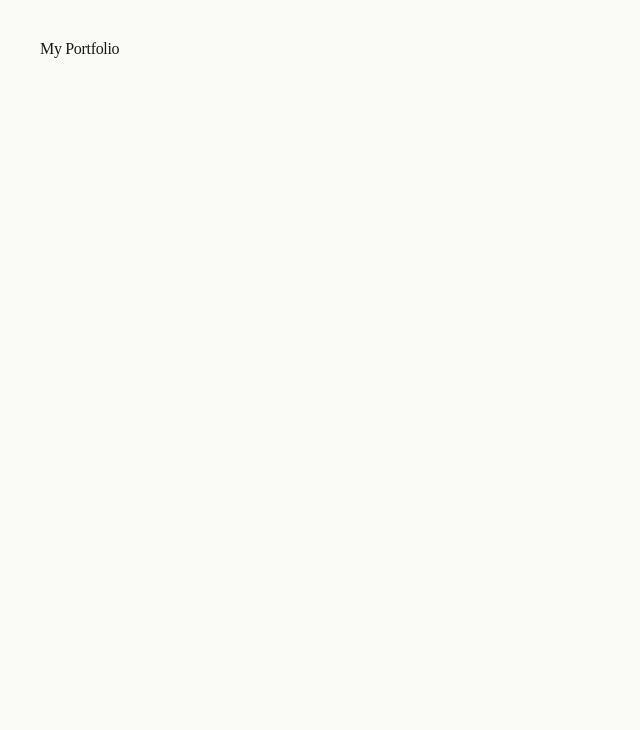
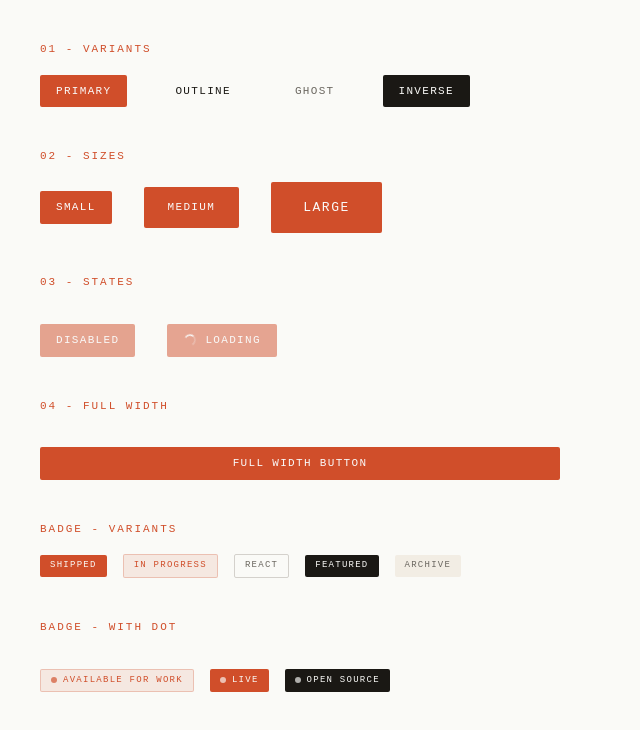
Before and after one commit to Nandagopal-D-2702/MyPortfolio-2026, a React (Vite) app: page / in a window 1280 px wide. Shown: the top 730 px of the page, without its empty margins (0-640 px from the left). Built offline with nearby package versions, Linux system fonts and the light colour scheme; a web font is replaced by a local one.

Commit message:
feat: add Button and Bagde ui components

```diff
--- a/src/App.jsx
+++ b/src/App.jsx
@@ -1,7 +1,107 @@
+import Button from './components/ui/Button'
+import Badge from './components/ui/Badge'
+
 function App() {
   return (
-    <div style={{ padding: '40px' }}>
-      <h1>My Portfolio</h1>
+    <div
+      style={{
+        padding: 'var(--space-10)',
+        display: 'flex',
+        flexDirection: 'column',
+        gap: 'var(--space-10)',
+        maxWidth: '600px',
+      }}
+    >
+      {/* Section 1 - Variants */}
+      <div>
+        <p className="label-accent" style={{ marginBottom: 'var(--space-4)' }}>
+          01 - Variants
+        </p>
+        <div style={{ display: 'flex', gap: 'var(--space-8)' }}>
+          <Button variant="primary">Primary</Button>
+          <Button variant="outline">Outline</Button>
+          <Button variant="ghost">Ghost</Button>
+          <Button variant="inverse">Inverse</Button>
+        </div>
+      </div>
+
+      {/* Section 2 - Sizes */}
+      <div>
+        <p className="label-accent" style={{ marginBottom: 'var(--space-4)' }}>
+          02 - Sizes
+        </p>
+        <div
+          style={{
+            display: 'flex',
+            gap: 'var(--space-8)',
+            alignItems: 'center',
+          }}
+        >
+          <Button size="sm">Small</Button>
+          <Button size="md">Medium</Button>
+          <Button size="lg">Large</Button>
+        </div>
+      </div>
+
+      {/* Section 3 - States */}
+      <div>
+        <p className="label-accent" style={{ marginBottom: 'var(--space-8)' }}>
+          03 - States
+        </p>
+        <div
+          style={{ display: 'flex', gap: 'var(--space-8)', flexWrap: 'wrap' }}
+        >
+          <Button disabled>Disabled</Button>
+          <Button loading>Loading</Button>
+        </div>
+      </div>
+
+      {/* Section 4 - Full width */}
+      <div>
+        <p className="label-accent" style={{ marginBottom: 'var(--space-8' }}>
+          04 - Full Width
+        </p>
+        <Button fullWidth>Full Width Button</Button>
+      </div>
+
+      {/* Badge variants */}
+      <div>
+        <p className="label-accent" style={{ marginBottom: 'var(--space-4)' }}>
+          Badge - variants
+        </p>
+        <div
+          style={{
+            display: 'flex',
+            gap: 'var(--space-4)',
+            flexWrap: 'wrap',
+            alignItems: 'center',
+          }}
+        >
+          <Badge variant="accent">Shipped</Badge>
+          <Badge variant="subtle">In Progress</Badge>
+          <Badge variant="outline">React</Badge>
+          <Badge variant="dark">Featured</Badge>
+          <Badge variant="muted">Archive</Badge>
+        </div>
+      </div>
+
+      {/* Badge with dot - live indicator */}
+      <div>
+        <p className="label-accent" style={{ marginBottom: 'var(--space-8' }}>
+          Badge - with dot
+        </p>
+        <div style={{display:'flex', gap:'var(--space-4)', flexWrap: 'wrap'}}>
+          <Badge variant="subtle" dot>
+            Available for work
+          </Badge>
+          <Badge variant="accent" dot>
+            Live
+          </Badge>
+          <Badge variant="dark" dot>
+            Open source
+          </Badge>
+        </div>
+      </div>
     </div>
   )
 }
--- /dev/null
+++ b/src/components/ui/Badge.jsx
@@ -0,0 +1,84 @@
+// ============================================================
+// Badge.jsx
+// Small label component for status indicators,
+// tags, categories and availability signals.
+//
+// Usage:
+//   <Badge variant="accent">Available</Badge>
+//   <Badge variant="subtle" dot>Open to work</Badge>
+//   <Badge variant="outline">React</Badge>
+// ============================================================
+
+const VARIANTS = {
+  accent: {
+    base: 'bg-[#D04E2A] text-[#FAFAF7]',
+  },
+  subtle: {
+    base: 'bg-[rgba(208,78,42,0.1)] text-[#D04E2A] border border-[rgba(208,78,42,0.25)]',
+  },
+  outline: {
+    base: 'bg-transparent text-[#6B6760] border border-[#D4D1CC]',
+  },
+  dark: {
+    base: 'bg-[#1A1814] text-[#FAFAF7]',
+  },
+  muted: {
+    base: 'bg-[#F2EDE4] text-[#6B6760]',
+  },
+}
+
+function Badge({ children, variant = 'subtle', dot = false, className = '' }) {
+  const variantConfig = VARIANTS[variant] ?? VARIANTS.subtle
+  const classes = [
+    // Layout
+    'inline-flex items-center gap-[6px]',
+    // Typograohy
+    'uppercase tracking-[0.14em]',
+    // Shape
+    'rounded-[2px]',
+    variantConfig.base,
+    className,
+  ]
+    .filter(Boolean)
+    .join(' ')
+
+  return (
+    <span
+      className={classes}
+      style={{
+        fontFamily: 'var(--font-mono)',
+        fontSize: '9px',
+        fontWeight: 400,
+        padding: '4px 10px',
+      }}
+    >
+      {/* Pilsing dot - used for live/available indicators */}
+      {dot && <Dot />}
+      {children}
+    </span>
+  )
+}
+
+// -- DOT -----------------------------------------------------
+// Animated pulse dot for "live" or "available" status.
+// Internal — only Badge uses this.
+// ------------------------------------------------------------
+
+function Dot() {
+  return (
+    <span
+      style={{
+        width: '6px',
+        height: '6px',
+        borderRadius: '50%',
+        background: 'currentColor',
+        display: 'inline-block',
+        flexShrink: 0,
+        animation: 'pulse 2.5s ease infinite',
+      }}
+      aria-hidden="true"
+    />
+  )
+}
+
+export default Badge
--- /dev/null
+++ b/src/components/ui/Button.jsx
@@ -0,0 +1,162 @@
+// ============================================================
+// Button.jsx
+// Production-grade button component with variants,
+// sizes, states and full accessibility support.
+//
+// Usage:
+//   <Button variant="primary" size="md" onClick={fn}>
+//     Click me
+//   </Button>
+// ============================================================
+
+// -- VARIANTS ------------------------------------------------
+// Defined outside the component so they are never
+// recreated on every render. These are constants.
+// ------------------------------------------------------------
+
+const VARIANTS = {
+  primary: {
+    base: 'bg-[#D04E2A] text-[#FAFAFA]',
+    hover: 'hover:bg-[#B8622A]',
+  },
+  outline: {
+    base: 'bg-transparent text-[#1A1814] border border-[#A8A49E]',
+    hover: 'hover:bg-[#F2EDE4]',
+  },
+  ghost: {
+    base: 'bg-transparent text-[#6B6760]',
+    hover: 'hover:text-[#1A1814] hover:bg-[#F2EDE4]',
+  },
+  inverse: {
+    base: 'bg-[#1A1814] text-[#FAFAF7]',
+    hover: 'hover:opacity-80',
+  },
+}
+
+// -- SIZES ---------------------------------------------------
+// Each size has className for text/tracking
+// and style for padding (CSS variables don't
+// work reliably in Tailwind v4 arbitrary values)
+// ------------------------------------------------------------
+
+const SIZES = {
+  sm: {
+    className: 'text-[11px] tracking-[0.12em]',
+    style: { padding: '8px 16px' },
+  },
+  md: {
+    className: 'text-[11px] tracking-[0.12em]',
+    style: { padding: '12px 24px' },
+  },
+  lg: {
+    className: 'text-[13px] tracking-[0.12em]',
+    style: { padding: '16px 32px' },
+  },
+}
+
+function Button({
+  children,
+  variant = 'primary',
+  size = 'sm',
+  disabled = false,
+  loading = false,
+  fullWidth = false,
+  onClick,
+  type = 'button',
+  className = '',
+}) {
+  // Look up variant and size config
+  // ?? is the nullish coalescing operator —
+  // if variant doesn't exist in VARIANTS, fall back to primary
+  const variantConfig = VARIANTS[variant] ?? VARIANTS.primary
+  const sizeConfig = SIZES[size] ?? SIZES.sm
+
+  // Build class string conditionally
+  // filter(Boolean) removes empty strings before joining
+  // so we never get double spaces in the class name
+  const classes = [
+    // Layout
+    'inline-flex items-center justify-center gap-2',
+    // Typograohy
+    'uppercase',
+    // Shape
+    'rounded-[2px]',
+    // Interaction
+    'cursor-pointer select-none',
+    // Animation
+    'transition-all duration-150',
+    // Reset browser defaults
+    'border-0 outline-none',
+    // Variant styles
+    variantConfig.base,
+    variantConfig.hover,
+    // Size styles
+    sizeConfig.className,
+    // Conditional
+    fullWidth ? 'w-full' : '',
+    disabled || loading
+      ? 'opacity-50 cursor-not-allowed pointer-events-none'
+      : '',
+    // Allow external overrides
+    className,
+  ]
+    .filter(Boolean)
+    .join(' ')
+
+  return (
+    <button
+      type={type}
+      className={classes}
+      style={{
+        ...sizeConfig.style,
+        fontFamily: 'var(--font-mono)',
+        fontWeight: 500,
+      }}
+      onClick={onClick}
+      disabled={disabled || loading}
+      aria-disabled={disabled || loading}
+      aria-busy={loading}
+    >
+      {/* Show spinner when loading */}
+      {loading && <Spinner />}
+      {children}
+    </button>
+  )
+}
+
+// -- SPINNER -------------------------------------------------
+// Internal component — only Button uses this.
+// Not exported because nothing else needs it.
+// ------------------------------------------------------------
+
+function Spinner() {
+  return (
+    <svg
+      width="14"
+      height="14"
+      viewBox="0 0 14 14"
+      fill="none"
+      style={{ animation: 'spin 0.8s linear infinite', flexShrink: 0 }}
+      aria-hidden="true"
+    >
+      <circle
+        cx="7"
+        cy="7"
+        r="5"
+        stroke="currentColor"
+        strokeWidth="1.5"
+        strokeDasharray="20"
+        strokeDashoffset="10"
+        opacity="0.3"
+      />
+      <path
+        d="M7 2a5 5 0 0 1 5 5"
+        stroke="currentColor"
+        strokeWidth="1.5"
+        strokeLinecap="round"
+      />
+    </svg>
+  )
+}
+
+export default Button
```
